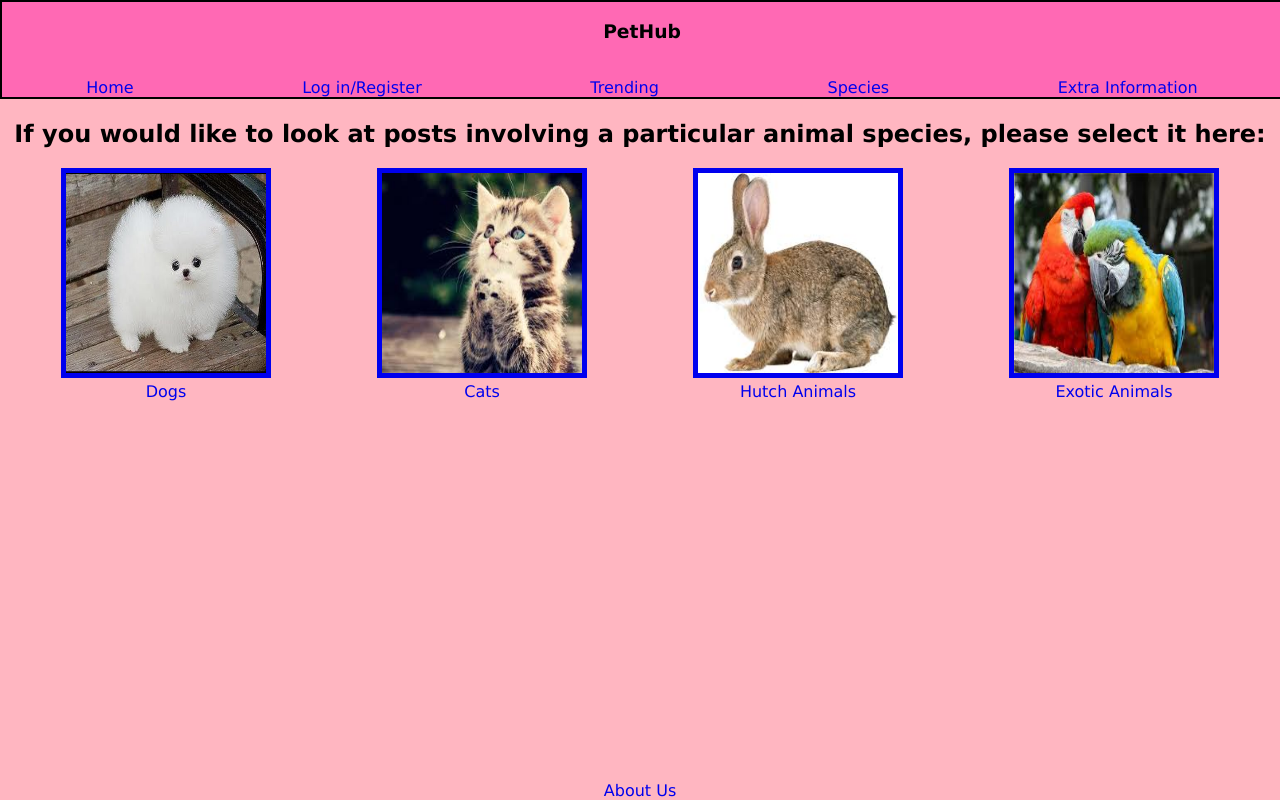
After one commit to PMacald/wad_project, a Django app: page /pethub/species/ in a window 1280 px wide. The commit adds this page. Run offline with Django 3.2, Linux system fonts and the light colour scheme.

Commit message:
Initial layout work done

```diff
--- a/wad_project/pethub/urls.py
+++ b/wad_project/pethub/urls.py
@@ -6,4 +6,8 @@ urlpatterns = [
     url(r'^$', views.index, name='index'),
     url(r'^index/$', views.index, name='index'),
     url(r'^about-us/$',views.about_us,name='about-us'),
+    url(r'^login/$',views.login,name='login'),
+    url(r'^trending/$',views.trending,name='trending'),
+    url(r'^species/$',views.species,name='species'),
+    url(r'^extra-information/$',views.extra_information,name='extra-information'),
 ]
--- a/wad_project/pethub/views.py
+++ b/wad_project/pethub/views.py
@@ -19,3 +19,27 @@ def about_us(request):
     response = render(request, 'pethub/about-us.html')
     #Get response for client and return it (updating cookies if need be)
     return response
+
+def trending(request):
+    # Get response early so we can gather cookie info
+    response = render(request, 'pethub/trending.html')
+    #Get response for client and return it (updating cookies if need be)
+    return response
+
+def login(request):
+    # Get response early so we can gather cookie info
+    response = render(request, 'pethub/login.html')
+    #Get response for client and return it (updating cookies if need be)
+    return response
+
+def extra_information(request):
+    # Get response early so we can gather cookie info
+    response = render(request, 'pethub/extra-information.html')
+    #Get response for client and return it (updating cookies if need be)
+    return response
+
+def species(request):
+    # Get response early so we can gather cookie info
+    response = render(request, 'pethub/species.html')
+    #Get response for client and return it (updating cookies if need be)
+    return response
--- /dev/null
+++ b/wad_project/static/css/styles.css
@@ -0,0 +1,77 @@
+body {
+    background-color: #FFB6C1;
+}
+
+#navbar {
+	background-color: #FF69B4;
+	width: 100%;
+	position: fixed;
+	top: 0;
+	left: 0;
+	border-style: solid;
+	border-width: 2px;
+}
+/*For descriptions on different pages - ensures consistency*/
+.PageDescriptor {
+	text-align: center;
+	font-family: Verdana;
+}
+
+#navbar h3 {
+	text-align: center;
+	font-family: Verdana;
+}
+
+/*#navbar img {
+	float: left;
+	clear: left;
+}*/
+
+
+.navbarLinks {
+  display: flex;
+  justify-content: space-between;
+}
+
+.navbarLinks div {
+	margin: 0 auto;
+
+}
+
+.main {
+    margin-top: 120px; /* Add a top margin to avoid content overlay */
+}
+
+a {
+	font-family: Verdana;
+	font-size: 20;
+	text-decoration: none;
+}
+
+#bottomBar {
+	position: fixed;
+	bottom: 0;
+	right: 0;
+	left: 0;
+	text-align: center;
+}
+
+#speciesContainer {
+  display: flex;
+  justify-content: space-between;
+  align: center;
+}
+
+#speciesContainer div {
+	display: inline-block;
+	margin: 0 auto;
+	text-align: center;
+}
+
+#speciesContainer img {
+	width: 200px;
+	height: 200px;
+
+	border-style: solid;
+	border-width: 5px;
+}
--- a/wad_project/templates/pethub/base.html
+++ b/wad_project/templates/pethub/base.html
@@ -13,17 +13,42 @@
 
 		{% endblock %}
 		</title>
+		<link rel="stylesheet" type="text/css" href="{% static 'css/styles.css' %}" />
 	</head>
 	<body>
-		<div>
+
+		<div id="navbar">
+			<h3>PetHub</h3>
+			<!--<a href="{% url 'index' %}">
+				<img src="{% static 'images/homeimage.png' %}"
+				alt="Home button" height="30" width="30"/>
+			</a>-->
+		</br>
+		<div class="navbarLinks">
+			<div>
+				<a href="{% url 'index'%}">Home</a>
+			</div>
+			<div>
+				<a href="{% url 'login'%}">Log in/Register</a>
+			</div>
+			<div>
+				<a href="{% url 'trending'%}">Trending</a>
+			</div>
+			<div>
+				<a href="{% url 'species'%}">Species</a>
+			</div>
+			<div>
+				<a href="{% url 'extra-information'%}">Extra Information</a>
+			</div>
+		</div>
+	</div>
+	<div class="main">
 			{% block body_block %}
 			{% endblock %}
-		</div>
-		<div>
+	</div>
 
-			<a href="{% url 'about-us'%}">About Us</a>
-		</div>
-
-
-	</body>
+	<div id="bottomBar">
+		<a href="{% url 'about-us'%}" >About Us</a>
+	</div>
+</body>
 </html>
--- /dev/null
+++ b/wad_project/templates/pethub/species.html
@@ -0,0 +1,43 @@
+{% extends "pethub/base.html" %}
+{% load staticfiles %}
+
+{% block title_block %}
+	Species
+{% endblock %}
+
+{% block body_block %}
+<h2 class="PageDescriptor">If you would like to look at posts involving a particular animal species, please select it here:</h2>
+<div id="speciesContainer">
+	<div>
+		<a href="{% url 'index'%}">
+			<img src="{% static 'images/species_page/species_dog.jpg' %}"
+				alt="Picture of cute dog"</div>
+			</br>
+				Dogs</a>
+	</div>
+	<div>
+		<a href="{% url 'index'%}">
+			<img src="{% static 'images/species_page/species_cat.jpg' %}"
+				alt="Picture of cute cat"</div>
+			</br>
+				Cats</a>
+	</div>
+	<div>
+		<a href="{% url 'index'%}">
+			<img src="{% static 'images/species_page/species_hutch.jpg' %}"
+				alt="Picture of cute hutch animal"</div>
+			</br>
+				Hutch Animals</a>
+	</div>
+	<div>
+		<a href="{% url 'index'%}">
+			<img src="{% static 'images/species_page/species_exotic.jpg' %}"
+				alt="Picture of cute exotic animal"</div>
+			</br>
+				Exotic Animals</a>
+	</div>
+</div>
+
+
+
+{% endblock %}
```
Also changed, not shown: wad_project/templates/pethub/extra-information.html (added, +34 -0 lines), wad_project/templates/pethub/login.html (added, +16 -0 lines), wad_project/templates/pethub/trending.html (added, +16 -0 lines), wad_project/static/images/homeimage.png (added), wad_project/static/images/species_page/species_cat.jpg (added), wad_project/static/images/species_page/species_dog.jpg (renamed from wad_project/static/images/dogtest.jpg), wad_project/static/images/species_page/species_exotic.jpg (added), wad_project/static/images/species_page/species_hutch.jpg (added), wad_project/templates/pethub/about-us.html (indentation only), wad_project/templates/pethub/favicon.ico (added), 2 other files.
